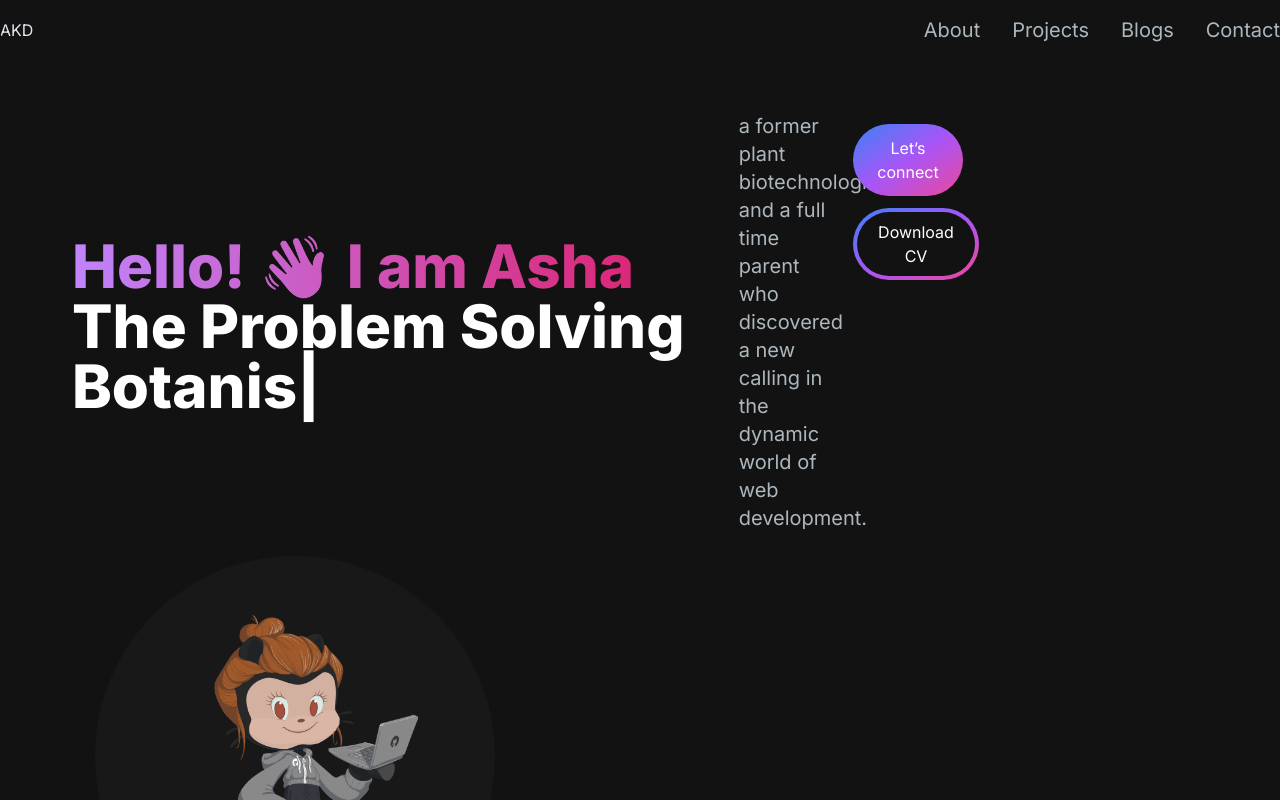
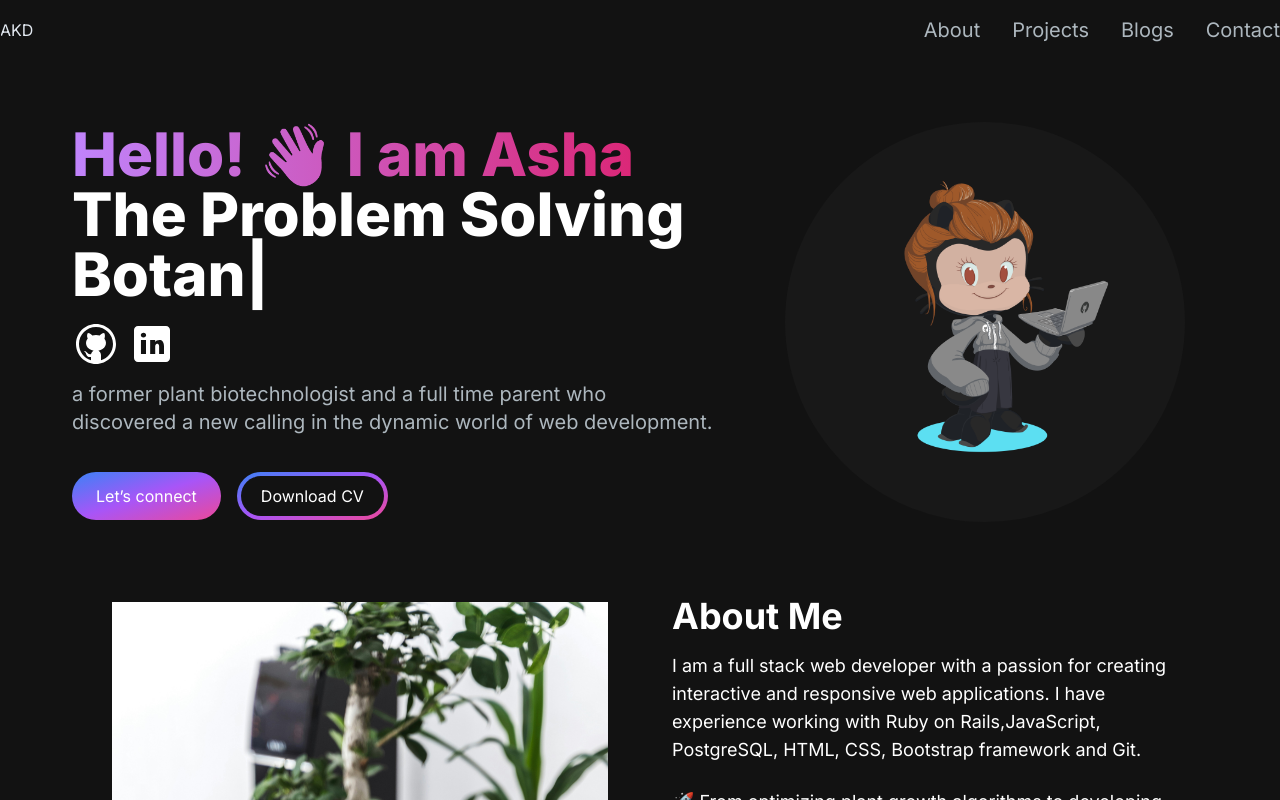
Before and after one commit to ashakiran07/Portfolio, a Next.js app: page / in a window 1280 px wide. Shown: the top 800 px of the page. Built offline with nearby package versions, Linux system fonts and the light colour scheme.

Commit message:
some change hero section

```diff
--- a/src/app/components/HeroSection.jsx
+++ b/src/app/components/HeroSection.jsx
@@ -33,18 +33,18 @@ const HeroSection = () => {
       repeat={Infinity}
     />
             </h1>
-
-        </div>
-          <p className="text-[#ADB7BE] text-base sm:text-lg lg:text-xl mb-6">
-          a former plant biotechnologist and a full time parent who discovered a new calling in the dynamic world of web development.
-          </p>
-          <div className=" mt-3 mb-3 socials flex flex-row gap-2">
+            <div className=" mt-3 mb-3 socials flex flex-row gap-2">
           <Link href="https://github.com/ashakiran07">
             <Image src={GithubIcon} alt="Github Icon" />
           </Link>
           <Link href="https://www.linkedin.com/in/asha-kiran-devkota-572684172">
             <Image src={LinkedinIcon} alt="Linkedin Icon" />
           </Link>
+        </div>
+          <p className="text-[#ADB7BE] text-base sm:text-lg lg:text-xl mb-6">
+          a former plant biotechnologist and a full time parent who discovered a new calling in the dynamic world of web development.
+          </p>
+
           <div>
           <button className="px-6 py-3 w-full sm:w-fit rounded-full mr-4 bg-gradient-to-br from-blue-500 via-purple-500 to-pink-500 hover:bg-slate-200 text-white">
   <Link href="#contact">
```
